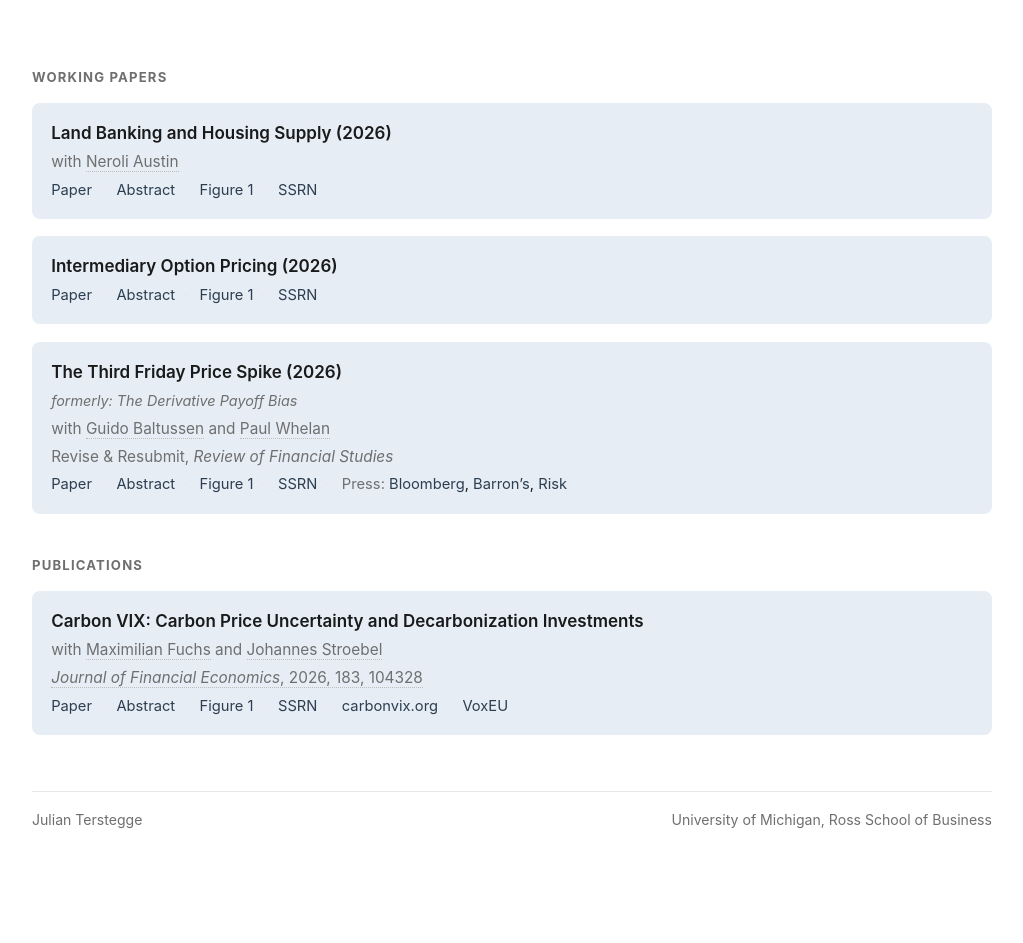
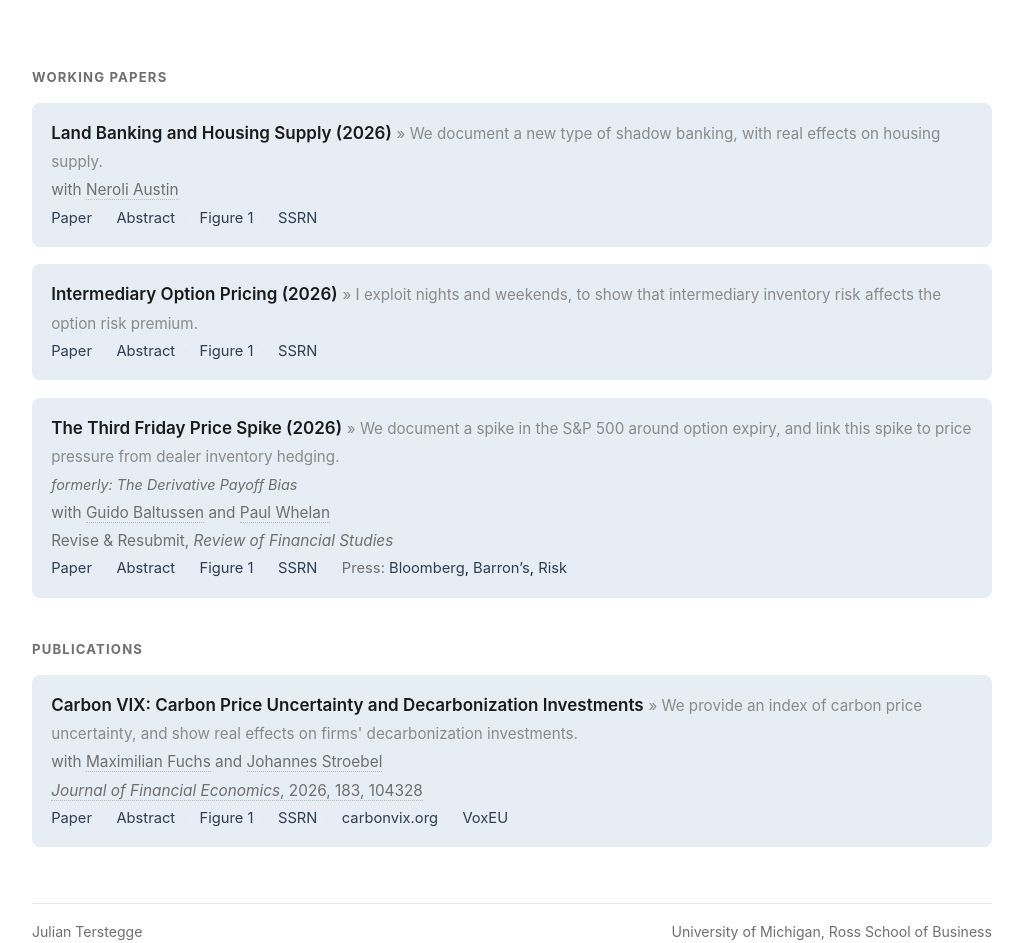
Before and after one commit to julianterstegge/julianterstegge.github.io, a plain HTML site: page index.html in a window 1280 px wide. Shown: the part 705-1648 px from the top of the page, without its empty margins (128-1151 px from the left). Before the commit the page ends 1600 px from the top, so only its background shows below. Drawn offline with Linux system fonts and the light colour scheme.

Commit message:
Add one-sentence paper summaries next to the titles
Co-Authored-By: Claude Fable 5 <noreply@anthropic.com>

```diff
--- a/css/style.css
+++ b/css/style.css
@@ -143,6 +143,9 @@ h2.page-title {
 }
 .pub-title { font-weight: 600; color: var(--ink); }
 .pub-formerly { color: var(--muted); font-size: .9rem; font-style: italic; }
+/* One-sentence paper summary after the title — light grey, led by a double
+   arrow; wraps as ordinary inline text on narrow screens */
+.pub-oneliner { color: #8a8a8a; font-size: .95rem; }
 .pub-meta  { color: var(--muted); font-size: .96rem; }
 .pub-meta em { font-style: italic; }
 
--- a/index.html
+++ b/index.html
@@ -83,7 +83,7 @@
       <h2>Working Papers</h2>
       <ul class="pub-list">
         <li id="paper-landbanking">
-          <span class="pub-title">Land Banking and Housing Supply (2026)</span><br>
+          <span class="pub-title">Land Banking and Housing Supply (2026)</span> <span class="pub-oneliner">&raquo; We document a new type of shadow banking, with real effects on housing supply.</span><br>
           <span class="pub-meta">with <a href="https://www.neroliaustin.com/" target="_blank" rel="noopener noreferrer">Neroli Austin</a></span>
           <div class="pub-links">
             <a href="assets/papers/land_banking_and_housing_supply.pdf" target="_blank" rel="noopener noreferrer">Paper</a><span class="sep">·</span>
@@ -100,7 +100,7 @@
           </div>
         </li>
         <li id="paper-intermediary">
-          <span class="pub-title">Intermediary Option Pricing (2026)</span>
+          <span class="pub-title">Intermediary Option Pricing (2026)</span> <span class="pub-oneliner">&raquo; I exploit nights and weekends, to show that intermediary inventory risk affects the option risk premium.</span>
           <div class="pub-links">
             <a href="assets/papers/intermediary_option_pricing.pdf" target="_blank" rel="noopener noreferrer">Paper</a><span class="sep">·</span>
             <button type="button" class="abstract-toggle" aria-expanded="false" aria-controls="abs-intermediary">Abstract</button><span class="sep">·</span>
@@ -116,7 +116,7 @@
           </div>
         </li>
         <li id="paper-payoff">
-          <span class="pub-title">The Third Friday Price Spike (2026)</span><br>
+          <span class="pub-title">The Third Friday Price Spike (2026)</span> <span class="pub-oneliner">&raquo; We document a spike in the S&amp;P 500 around option expiry, and link this spike to price pressure from dealer inventory hedging.</span><br>
           <span class="pub-formerly">formerly: The Derivative Payoff Bias</span><br>
           <span class="pub-meta">with <a href="https://www.eur.nl/en/people/guido-baltussen" target="_blank" rel="noopener noreferrer">Guido Baltussen</a> and <a href="https://sites.google.com/view/paulwhelan/home" target="_blank" rel="noopener noreferrer">Paul Whelan</a><br>
           Revise &amp; Resubmit, <em>Review of Financial Studies</em></span>
@@ -145,7 +145,7 @@
       <h2>Publications</h2>
       <ul class="pub-list">
         <li id="paper-carbonvix">
-          <span class="pub-title">Carbon VIX: Carbon Price Uncertainty and Decarbonization Investments</span><br>
+          <span class="pub-title">Carbon VIX: Carbon Price Uncertainty and Decarbonization Investments</span> <span class="pub-oneliner">&raquo; We provide an index of carbon price uncertainty, and show real effects on firms' decarbonization investments.</span><br>
           <span class="pub-meta">with <a href="https://maximilian-fuchs.github.io/" target="_blank" rel="noopener noreferrer">Maximilian Fuchs</a> and <a href="https://pages.stern.nyu.edu/~jstroebe/" target="_blank" rel="noopener noreferrer">Johannes Stroebel</a><br>
           <a href="https://doi.org/10.1016/j.jfineco.2026.104328" target="_blank" rel="noopener noreferrer"><em>Journal of Financial Economics</em>, 2026, 183, 104328</a></span>
           <div class="pub-links">
```
